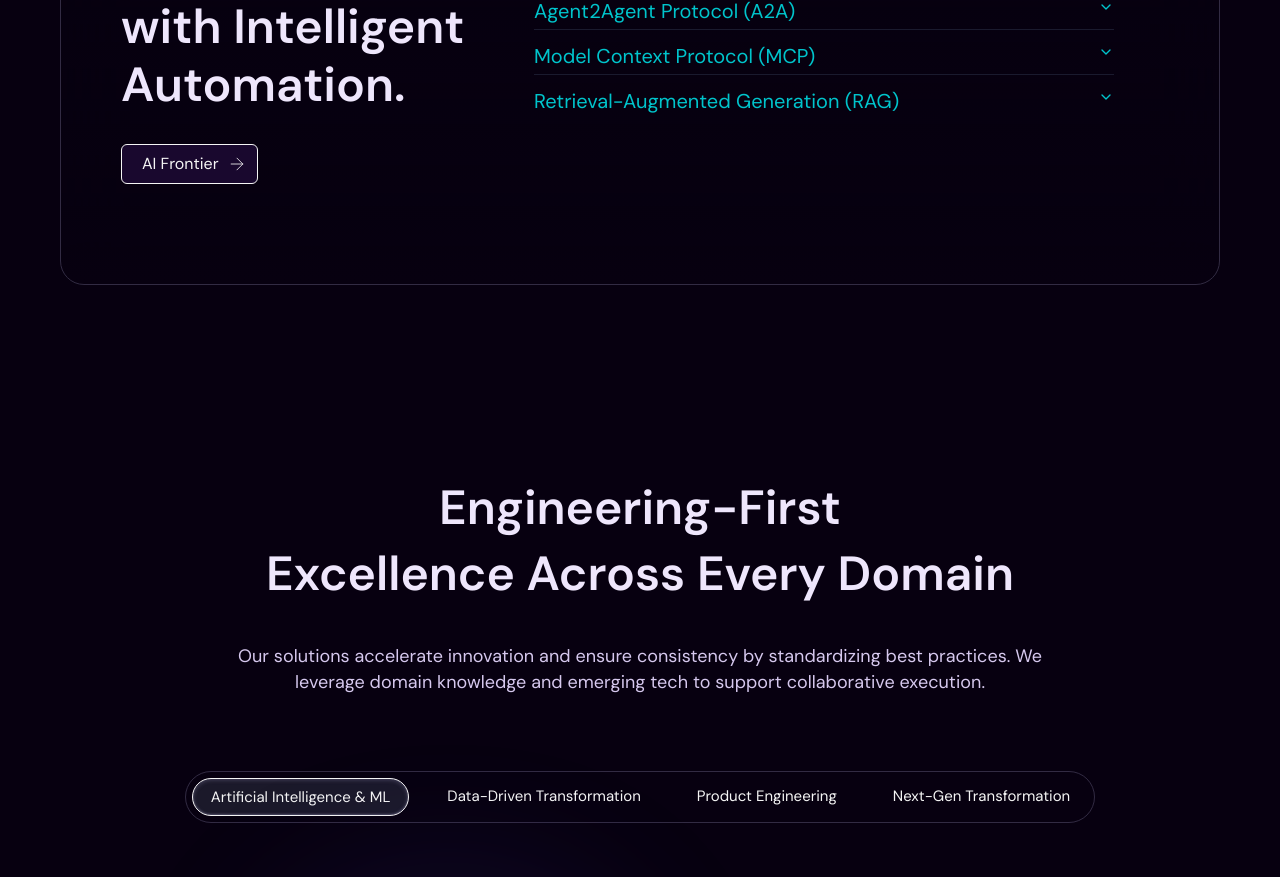
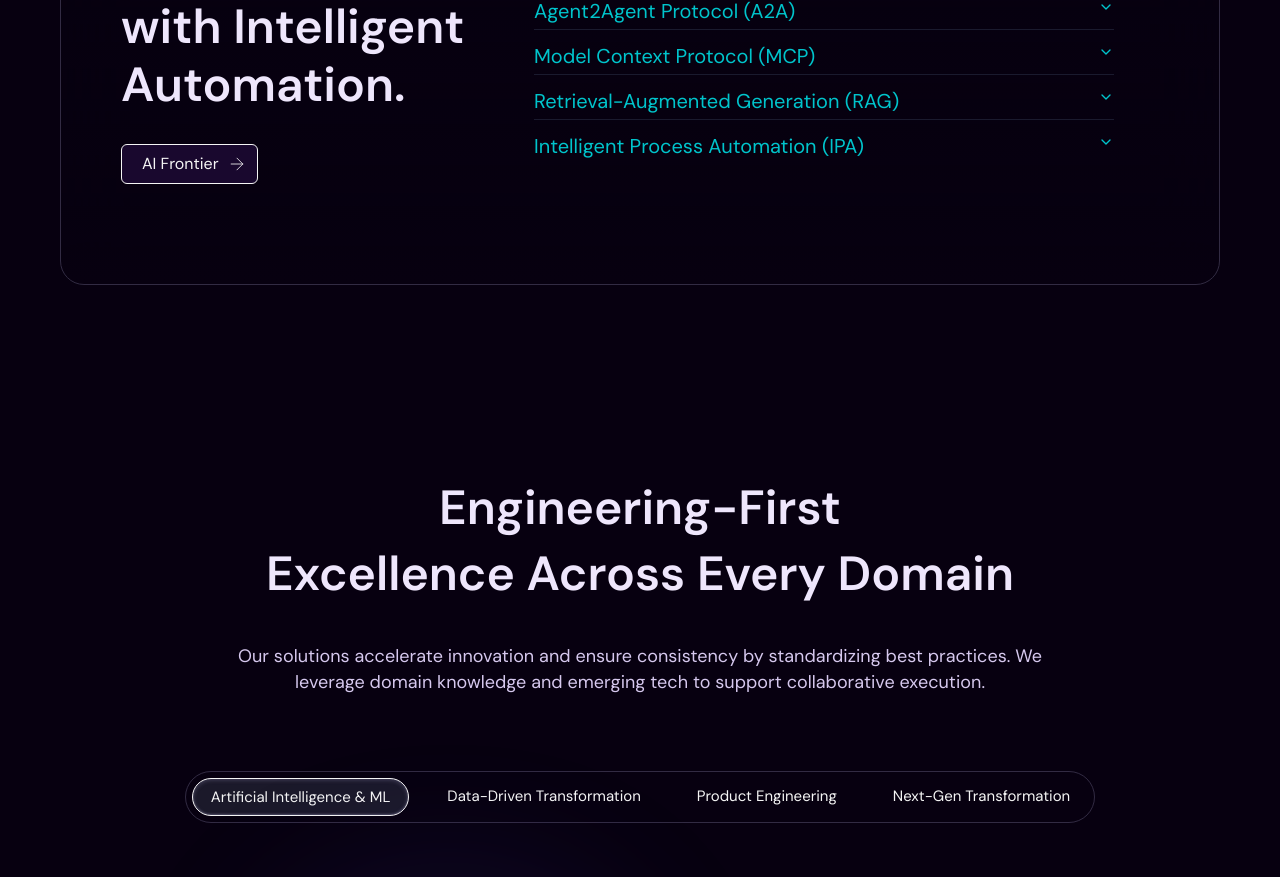
Before and after one commit to sarthak-infogen-labs/hereto, a Next.js app: page / in a window 1280 px wide. Shown: the part 1160-2037 px from the top of the page. Built offline with nearby package versions, Linux system fonts and the light colour scheme; grey boxes are pictures that could not be loaded.

Commit message:
Add Intelligent Process Automation (IPA) section and clean up code formatting

```diff
--- a/src/components/pages/ai-frontier/TechnologyComp.tsx
+++ b/src/components/pages/ai-frontier/TechnologyComp.tsx
@@ -20,8 +20,7 @@ export default function TechnologyComp() {
   }, [selected]);
 
   return (
-    <div className=" flex justify-center items-center flex-col ">
-      {/* Tab buttons */}
+    <div className="flex justify-center items-center flex-col">
 
       <div className="block lg:hidden">
         <CustomDropdown
--- a/src/components/pages/home/InnovateIndustries.tsx
+++ b/src/components/pages/home/InnovateIndustries.tsx
@@ -35,7 +35,7 @@ const InnovateIndustries = () => {
 
   return (
     <div className="relative py-10 w-full">
-      <h2 className="text-center text-white text-h3-medium  leading-[52px]">
+      <h2 className="text-center text-white text-h3-medium   leading-[52px]">
         {landingPageData.industriesInnovateSection.header.title1}
       </h2>
 
--- a/src/constants/LandingPageData.ts
+++ b/src/constants/LandingPageData.ts
@@ -50,6 +50,14 @@ export const aifrontierSectionData = [
       title: "Retrieval-Augmented Generation (RAG)",
       description:
         "Combine the power of LLM with real-time data retrieval to generate accurate, context-rich responses. RAG reduces hallucinations and improves factual consistency. It's ideal for dynamic applications like question answering, chatbots, and document summarization.",
+    },
+  },
+  {
+    id: "intelligent-process-automation",
+    data: {
+      title: "Intelligent Process Automation (IPA)",
+      description:
+        "Intelligent Process Automation (IPA) integrates robotic process automation (RPA) with AI technologies to enables the automation of complex, decision-based tasks that traditionally required human judgment. IPA improves operational efficiency, reduces errors, and allows businesses to scale processes intelligently.",
     },
   },
 ];
@@ -213,13 +221,13 @@ export const landingPageData = {
         label: "Shivaji University",
       },
       {
-        icon:wagoneer,
-        label:'Wagoneer'
+        icon: wagoneer,
+        label: "Wagoneer",
       },
       {
-        icon:medisimLab,
-        label:'MedisimLAB'
-      }
+        icon: medisimLab,
+        label: "MedisimLAB",
+      },
     ],
   },
   aboutUsSection: {
@@ -237,19 +245,22 @@ export const landingPageData = {
     data: [
       {
         innovationName: "Grace",
-        innovationDescription: "Our innovative e-learning platform is designed for children aged 4 to 5. It offers an engaging, interactive experience",
+        innovationDescription:
+          "Our innovative e-learning platform is designed for children aged 4 to 5. It offers an engaging, interactive experience",
         navLink: "#",
         image: "",
       },
       {
         innovationName: "Thito",
-        innovationDescription: "Our innovative e-learning platform is designed for children aged 4 to 5. It offers an engaging, interactive experience",
+        innovationDescription:
+          "Our innovative e-learning platform is designed for children aged 4 to 5. It offers an engaging, interactive experience",
         navLink: "#",
         image: "",
       },
       {
         innovationName: "BOForge",
-        innovationDescription: "Our innovative e-learning platform is designed for children aged 4 to 5. It offers an engaging, interactive experience",
+        innovationDescription:
+          "Our innovative e-learning platform is designed for children aged 4 to 5. It offers an engaging, interactive experience",
         navLink: "#",
         image: "",
       },
--- a/src/constants/options.ts
+++ b/src/constants/options.ts
@@ -14,6 +14,11 @@ export const aiFrontierOptions = [
     id: "retrieval-augmented-generation-rag",
     label: "Retrieval-Augmented Generation (RAG)",
     value: "retrieval-augmented-generation-rag",
+  },
+  {
+    id: "intelligent-process-automation",
+    label: "Intelligent Process Automation (IPA)",
+    value: "intelligent-process-automation",
   },
 ];
 
```
